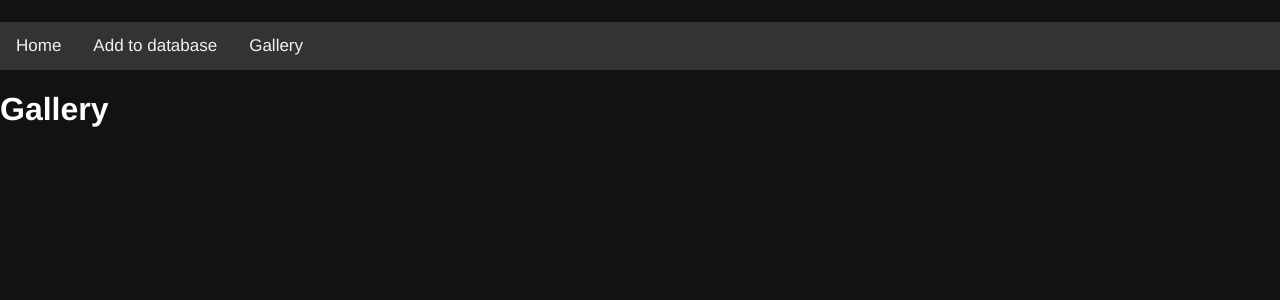
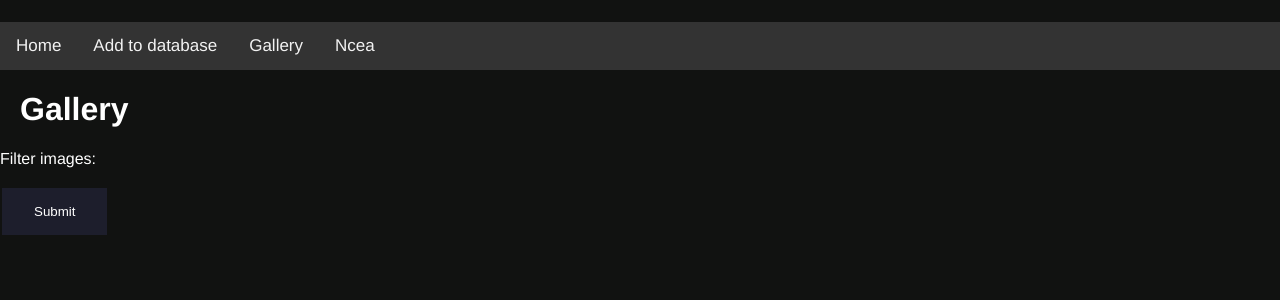
Before and after one commit to MalekC01/13DTP, a Flask app: page /gallery in a window 1280 px wide. Shown: the part 58-358 px from the top of the page. Run offline with Flask 2, Linux system fonts and the light colour scheme; data that the repository does not hold is empty.

Commit message:
added filter system

```diff
--- a/forms.py
+++ b/forms.py
@@ -8,9 +8,12 @@ class MultiCheckboxField(SelectMultipleField):
     option_widget = widgets.CheckboxInput()
 
 class Add_Photo(FlaskForm):
-    ncea = RadioField('ncea', choices=[('Level 1','Level 2'),('Level 2','Level 3'), ('Not for NCEA','Not for NCEA')], validators=[DataRequired()])
+    ncea = RadioField('ncea', choices=[('Level 2','Level 2'),('Level 3','Level 3'), ('Not for NCEA','Not for NCEA')], validators=[DataRequired()])
     tags = MultiCheckboxField('tags', validators=[DataRequired()])
     new_tag = TextField('new_tag')
     locations = RadioField('locations', validators=[DataRequired()])
     new_location = TextField('new_location')
     orientation = RadioField('ncea', choices=[('Portrait','Portrait'), ('Landscape','Landscape') ], validators=[DataRequired()])
+
+class Filter_images(FlaskForm):
+    options = MultiCheckboxField('options')
--- a/main.py
+++ b/main.py
@@ -21,50 +21,109 @@ WTF_CSRF_SECRET_KEY = 'sup3r_secr3t_passw3rd'
 app.config['UPLOAD_EXTENSIONS'] = ['.jpg', '.png', '.gif']
 app.config['UPLOAD_PATH'] = 'static/images/uploads'
 
-# {% for picture in files %}
-#     <img src="{{ url_for(path, filename=picture) }}">
-# {% endfor %}
 
-
-#https://www.freecodecamp.org/news/how-to-create-an-image-gallery-with-css-grid-e0f0fd666a5c/
 #home page route
 @app.route('/', methods=['GET', 'POST'])
 def home():
     pictures_for_slideshow = models.Photo.query.filter_by(orientation="Landscape").all()
-    print("slideshow: " + str(pictures_for_slideshow))
+
     images_id_slides = [(str(id.id), id.url) for id in pictures_for_slideshow]
-    print(images_id_slides)
+
 
     random_index = random.sample(images_id_slides, 3)
-    print(random_index)
+
 
     return render_template('home.html', title="Home", random_index=random_index)
+
+
+@app.errorhandler(404)
+def page_not_found(e):
+    return render_template('error.html'), 404
+
+
+
+
+@app.route('/ncea', methods=['GET', 'POST'])
+def ncea():
+    return render_template('ncea.html')
+
+
+@app.route('/level_2', methods=['GET', 'POST'])
+def level_2():
+    all_level_2_images = models.Photo.query.filter_by(ncea=2).all()
+    level_2 = [(str(images.id), images.url) for images in all_level_2_images]
+    return render_template('level_2.html', level_2=level_2)
+
+
+@app.route('/level_3', methods=['GET', 'POST'])
+def level_3():
+    all_level_3_images = models.Photo.query.filter_by(ncea=3).all()
+    level_3 = [(str(images.id), images.url) for images in all_level_3_images]
+
+    return render_template('level_3.html', level_3=level_3)
 
 
 
 @app.route('/gallery', methods=['GET', 'POST'])
 def gallery():
 
+    display_all = True
+
+    form = forms.Filter_images()
+
+    all_tags = models.Tags.query.all()
+    tags_for_filter = [(str(tag.id), tag.tag_name) for tag in all_tags]
+
+    print("All tags: " + str(tags_for_filter))
+    form.options.choices = tags_for_filter
+
     url_of_all_images = models.Photo.query.all()
-    print("raw: " + str(url_of_all_images))
     id_url = [(str(url.id), url.url, url.orientation) for url in url_of_all_images]
     random.shuffle(id_url)
-    print("before: " + str(id_url))
 
-    picture_format_options = ["grid-item--width2", "grid-item--width3"]
+    if request.method=='GET':  # did the browser ask to see the page
+        return render_template('gallery.html', id_url=id_url, form=form, display_all=display_all)
+    else:  # its a POST, ie: the user clicked SUBMIT
+        if form.options.data == None:
+            return render_template('gallery.html')
+        else:
+            image_url = None
+            display_all = False
+            print("form submitted")
+            #if form.validate_on_submit():
+            tags_to_search = []
+            for tag_ids in form.options.data:
+                chosen_tags = models.Tags.query.filter_by(id=tag_ids).all()
+                filtered_images = [(str(tag.id)) for tag in chosen_tags]
+                tags_to_search.append(filtered_images)
+            print("List of tag ids: " + str(tags_to_search))
 
-    with_format = [width_type + (random.choice(picture_format_options),) for width_type in id_url]
-    print("with format: " + str(with_format))
+            photo_ids = []
+            for tag_id in tags_to_search[:len(tags_to_search)][0]:
+                search_for_photo_id = models.Photo_tag.query.filter_by(tid=tag_id).all()
+                image_id = [(str(image_id.pid)) for image_id in search_for_photo_id]
+                photo_ids.append(image_id)
 
 
-    return render_template('gallery.html', id_url=with_format)
+            photo_ids = photo_ids[0]
+            print("List of tag ids: " + str(photo_ids))
+
+            urls = []
+            for data in photo_ids:
+                search_for_photo_url = models.Photo.query.filter_by(id=data).all()
+                image_url = [(str(url_and_id.id),url_and_id.url) for url_and_id in search_for_photo_url]
+                urls.append(image_url)
+            random.shuffle(urls)
+            print("Photo ids: " + str(urls))
+
+            return render_template('gallery.html', form=form, image_url=urls, display_all=display_all)
+
 
 
 @app.route('/photo/<int:id>', methods=['GET', 'POST'])
 def photo(id):
     image_data = models.Photo.query.filter_by(id=id).all()
     info_of_image = [(str(info.id), info.url, info.orientation) for info in image_data]
-    print(info_of_image)
 
     data_for_image = exif_for_image(info_of_image)
 
@@ -74,17 +133,16 @@ def photo(id):
         format_of_image = "Landscape"
 
     tags_for_image = models.Photo_tag.query.filter_by(pid=id).all()
-    print("tags: " + str(tags_for_image))
+
     tags_of_image = [(tags.tid) for tags in tags_for_image]
-    print("All ids: " + str(tags_of_image))
+
 
     list_of_tags = []
     for all_tags in tags_of_image:
         tags_id_image = models.Tags.query.filter_by(id=all_tags).all()
         tags_name = [(tags_name.tag_name) for tags_name in tags_id_image]
         list_of_tags.append(tags_name)
-        print("All tags: " + str(tags_name))
-    print(list_of_tags)
+
 
     return render_template('photo.html', title="Info", info_of_image=info_of_image, data_for_image=data_for_image, tags_of_image=tags_of_image, list_of_tags=list_of_tags, format_of_image=format_of_image)
 
@@ -100,56 +158,49 @@ def add_photo():
     all_tags = models.Tags.query.all()
     tags_for_form = [(str(tag.id), tag.tag_name) for tag in all_tags]
     form.tags.choices = tags_for_form
-    print(form.tags.choices)
+
 
     #query database for all previous locations
     all_locations = models.Locations.query.all()
     locations_for_form = [(str(location.id), location.location_name) for location in all_locations]
     form.locations.choices = locations_for_form
-    print(form.locations.choices)
+
 
 
     if request.method=='GET':  # did the browser ask to see the page
         return render_template('add.html', form=form)
     else:  # its a POST, ie: the user clicked SUBMIT
-        print("submission")
-        print(form.tags.data)
+
         if form.validate_on_submit():
 
-            print("Form Submitted")
+
 
             uploaded_file = request.files['display-image']
             filename = uploaded_file.filename
-            print("filename: " + str(filename))
             uploaded_file.save(os.path.join(app.config['UPLOAD_PATH'], filename))
             photo_url = str( "uploads/" + filename)
 
 
 
             check_duplicate_photo = models.Photo.query.filter_by(url=photo_url).all()
-            print("checkduplicate: " + str(check_duplicate_photo))
             duplicate_found = False
 
             if check_duplicate_photo == []:
                 #Take ncea input from form and get ready to be inputted into database
                 orientation = form.orientation.data
-                print("orientation: " + str(orientation))
 
                 ncea_level = form.ncea.data
-                if ncea_level == "Level 1":
-                    ncea_level = "1"
-                elif ncea_level == "Level 2":
+                if ncea_level == "Level 2":
                     ncea_level = "2"
+                elif ncea_level == "Level 3":
+                    ncea_level = "3"
                 else:
                     ncea_level = "Not NCEA"
-                print("NCEA LEVEL: " + str(ncea_level))
 
                 locations_chosen = form.locations.data
-                print("locations chosen: " + str(locations_chosen))
 
 
                 new_location = form.new_location.data
-                print("New location: " + str(new_location))
                 if new_location != '':
                     #change to if any instead of querying all
                     check_location_duplicate = models.Locations.query.filter_by(location_name=new_location).all()
@@ -160,16 +211,13 @@ def add_photo():
                     find_location_id = models.Locations.query.filter_by(location_name=new_location).all()
                     location_id_list = [(str(location.id)) for location in find_location_id]
                     location_id = location_id_list[0]
-                    print(location_id)
                 else:
                     location_id = form.locations.data
 
 
                 new_tag = form.new_tag.data
                 if new_tag != '':
-                    print("Checking new tag")
                     check_tag_duplicate = models.Tags.query.filter_by(tag_name=new_tag).all()
-                    print(check_tag_duplicate)
                     if check_tag_duplicate == []:
                         add_tag = models.Tags(tag_name=new_tag)
                         db.session.add(add_tag)
@@ -186,7 +234,6 @@ def add_photo():
 
 
                 tags_chosen = form.tags.data
-                print(tags_chosen)
 
                 find_tag_id = models.Tags.query.filter(models.Tags.id.in_(tags_chosen)).all()
                 tag_id_list = [(str(tag.id)) for tag in find_tag_id]
@@ -199,7 +246,6 @@ def add_photo():
 
                 db.session.commit()
             else:
-                print("Photo already in database.")
                 duplicate_found = True
 
 
--- a/static/css/style.css
+++ b/static/css/style.css
@@ -123,22 +123,38 @@ main{
 }
 
 
-.grid {
+.grid{
   line-height:0;
-  -webkit-column-count:4; /* split it into 5 columns */
+  -webkit-column-count:3; /* split it into 5 columns */
   -webkit-column-gap:5px; /* give it a 5px gap between columns */
-  -moz-column-count:4;
+  -moz-column-count:3;
   -moz-column-gap:5px;
-  column-count:4;
+  column-count:3;
   column-gap:5px;
 }
 
-.grid img {
+.grid img{
   width: 100% !important;
   height: auto !important;
   margin-bottom:5px; /* to match column gap */
 }
 
+
+.level_2_grid{
+  line-height:0;
+  -webkit-column-count:3; /* split it into 5 columns */
+  -webkit-column-gap:5px; /* give it a 5px gap between columns */
+  -moz-column-count:3;
+  -moz-column-gap:5px;
+  column-count:3;
+  column-gap:5px;
+}
+
+.level_2_grid img{
+  width: 100% !important;
+  height: auto !important;
+  margin-bottom:5px; /* to match column gap */
+}
 
 
 input[type=text] {
@@ -211,3 +227,11 @@ input[type=button], input[type=submit], input[type=reset] {
   margin-left: 20px;
   margin-top: 1%;
 }
+
+.gallery h1{
+  margin-left: 20px;
+}
+
+.invert {
+  filter: invert(100%);
+}
--- a/templates/gallery.html
+++ b/templates/gallery.html
@@ -4,27 +4,36 @@
 <div class="gallery">
 <h1>Gallery</h1>
 
+<form method="POST" action="" enctype="multipart/form-data">
+<p>Filter images: {{ form.options }}</p>
+<input type="submit" value="Submit">
+
+{% if display_all == True%}
     <div class="grid">
 
-    <div class="grid-sizer"></div>
         {% for picture in id_url %}
 
-        <div class="grid-item {{picture[3]}}">
                 <a class="link_info" href="/photo/{{picture[0]}}"><img src="/static/images/{{picture[1]}}"></a>
-        </div>
 
         {% endfor %}
 
 
     </div>
+{% endif %}
+
+{% if display_all == False%}
+    <div class="grid">
+
+        {% for picture in image_url %}
+
+            <a class="link_info" href="/photo/{{picture[0]}}"><img src="/static/images/{{picture[0][1]}}"></a>
+
+        {% endfor %}
+
+
+    </div>
+{% endif %}
 
 </div>
 
-<script>
-$('.grid').masonry({
-  itemSelector: '.grid-item',
-  columnWidth: '.grid-sizer',
-  percentPosition: true
-});
-</script>
 {% endblock %}
--- a/templates/nav.html
+++ b/templates/nav.html
@@ -2,4 +2,5 @@
     <a href="/">Home</a>
     <a href="/add">Add to database</a>
     <a href="/gallery">Gallery</a>
+    <a href="/ncea">Ncea</a>
 </div>
--- a/templates/photo.html
+++ b/templates/photo.html
@@ -2,7 +2,7 @@
 {%block content%}
 
 <div class="back_button">
-<a href="/gallery"><img src="/static/images/Icons/arrow_back_FILL0_wght700_GRAD200_opsz20.png"><b>Back To Gallery</b></a>
+    <a href="/gallery"><img src="/static/images/Icons/arrow_back_FILL0_wght700_GRAD200_opsz20.png" class="invert"><b> Back To Gallery</b></a>
 </div>
 
 <div class="info_grid">
```
Also changed, not shown: templates/error.html (added, +8 -0 lines), templates/level_2.html (added, +19 -0 lines), templates/level_3.html (added, +18 -0 lines), templates/ncea.html (added, +10 -0 lines), photo_database.db, 1 other file. Lines whose indentation alone changed are shown as unchanged.
